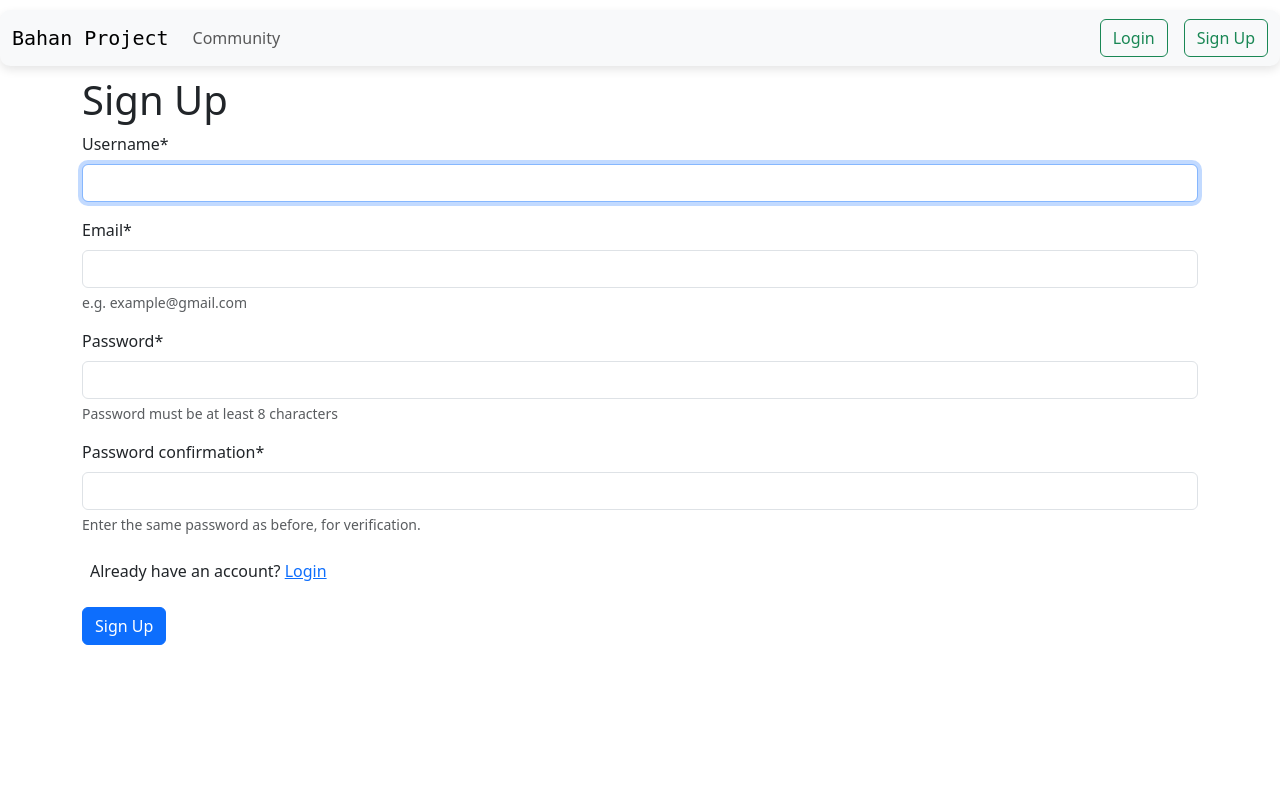
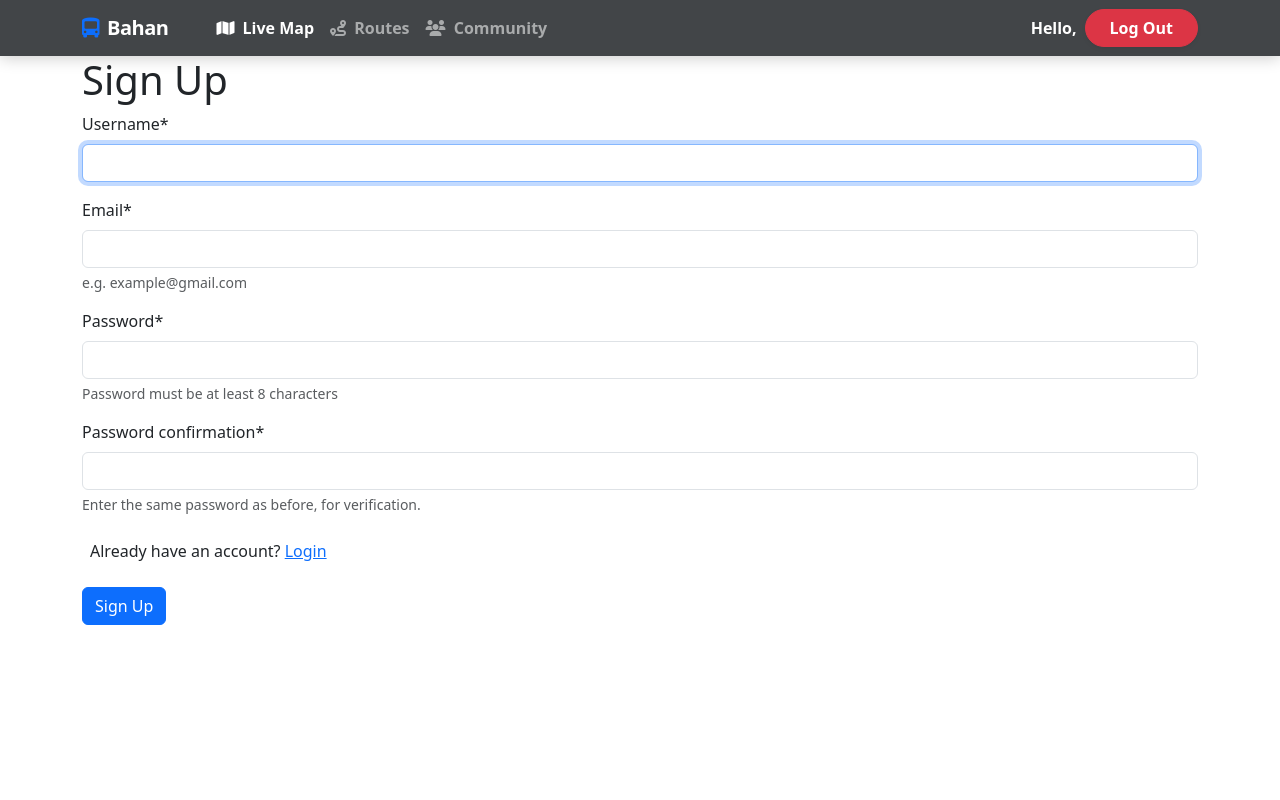
Before and after one commit to CodewithRijan/bahan_project, a Django app: page /sign_up/ in a window 1280 px wide. Run offline with Django 5.2, Linux system fonts and the light colour scheme; some libraries are stand-ins or nearby versions.

Commit message:
Made home UI better

```diff
--- a/crowdsource_app/static/crowdsource_app/base.css
+++ b/crowdsource_app/static/crowdsource_app/base.css
@@ -1,24 +1,113 @@
-
-.navbar-container {
-    background-color: #F8F9FA;
-    border-radius: 10px;
-    padding: 10px;
-    text-align: center;
-    margin: 10px auto;
-    box-shadow: 0 4px 10px rgba(0,0,0,0.1);
+body, html {
+    margin: 0;
+    padding: 0;
+    height: 100%;
+    overflow: hidden; /* Prevent scrolling */
+    font-family: 'Segoe UI', Tahoma, Geneva, Verdana, sans-serif;
 }
 
-
+/* --- MAP STYLING --- */
 #map {
-    height: 80vh; /* Full screen height */
+    height: 100vh; /* Full viewport height */
     width: 100%;
-}
-.username-text {
-    color: black;
-    margin: auto;
-    font-family: monospace;
+    z-index: 1;
+    position: absolute;
+    top: 0;
+    left: 0;
 }
 
-.brand-text {
-    font-family: monospace,'Courier New', Courier ;
+/* --- NAVBAR STYLING --- */
+.navbar {
+    background: rgba(33, 37, 41, 0.85); /* Dark semi-transparent */
+    backdrop-filter: blur(10px); /* Glassmorphism effect */
+    box-shadow: 0 2px 15px rgba(0,0,0,0.2);
+    z-index: 1001; /* Above the map */
+    padding: 1rem 0;
 }
+
+.navbar-brand {
+    font-weight: 800;
+    letter-spacing: -0.5px;
+    font-size: 1.5rem;
+}
+
+/* --- WAZE-STYLE FLOATING CARD --- */
+.floating-action-card {
+    position: absolute;
+    bottom: 40px;
+    left: 50%;
+    transform: translateX(-50%);
+    z-index: 1000; /* Above the map */
+    width: 90%;
+    max-width: 500px;
+    background: rgba(255, 255, 255, 0.95);
+    backdrop-filter: blur(10px);
+    border-radius: 20px;
+    padding: 15px 25px;
+    box-shadow: 0 8px 32px rgba(0,0,0,0.15);
+    display: flex;
+    justify-content: space-between;
+    align-items: center;
+    border: 1px solid rgba(255,255,255,0.5);
+    transition: all 0.3s ease;
+}
+
+/* Hover effect for the card itself */
+.floating-action-card:hover {
+    transform: translateX(-50%) translateY(-5px);
+    box-shadow: 0 12px 40px rgba(0,0,0,0.2);
+}
+
+.action-btn {
+    text-align: center;
+    color: #495057;
+    text-decoration: none;
+    transition: all 0.2s ease;
+    border: none;
+    background: none;
+    flex: 1;
+    cursor: pointer;
+}
+
+.action-btn:hover {
+    color: #0d6efd;
+}
+
+.action-btn:active {
+    transform: scale(0.95);
+}
+
+.action-icon {
+    display: flex;
+    align-items: center;
+    justify-content: center;
+    font-size: 1.4rem;
+    margin-bottom: 8px;
+    width: 56px;
+    height: 56px;
+    border-radius: 50%;
+    margin: 0 auto 8px auto;
+    transition: all 0.3s cubic-bezier(0.175, 0.885, 0.32, 1.275);
+}
+
+/* Icon Animations on Hover */
+.action-btn:hover .action-icon {
+    transform: scale(1.1);
+}
+
+/* Color code the icons */
+.icon-traffic { color: #dc3545; background: #ffe6e6; } /* Red */
+.icon-checking { color: #0d6efd; background: #e6f0ff; } /* Blue */
+.icon-bus { color: #198754; background: #e6f8ed; } /* Green */
+
+.action-label {
+    font-size: 0.75rem;
+    font-weight: 700;
+    text-transform: uppercase;
+    letter-spacing: 0.5px;
+}
+
+/* Fix for Leaflet controls overlapping navbar */
+.leaflet-top {
+    top: 80px; /* Push zoom controls down below navbar */
+}
--- a/crowdsource_app/templates/crowdsource_app/base.html
+++ b/crowdsource_app/templates/crowdsource_app/base.html
@@ -1,5 +1,6 @@
 <!DOCTYPE html>
 <html lang="en">
+
 <head>
     <meta charset="UTF-8">
     <meta name="viewport" content="width=device-width, initial-scale=1.0">
@@ -13,58 +14,61 @@
     <link rel="stylesheet" href="{% static 'crowdsource_app/stop.css' %}">
     <link rel="stylesheet" href="{% static 'crowdsource_app/base.css' %}">
 
-        <link href="https://cdn.jsdelivr.net/npm/bootstrap@5.3.8/dist/css/bootstrap.min.css"
-              rel="stylesheet"
-              integrity="sha384-sRIl4kxILFvY47J16cr9ZwB07vP4J8+LH7qKQnuqkuIAvNWLzeN8tE5YBujZqJLB"
-              crossorigin="anonymous">
+    <link href="https://cdn.jsdelivr.net/npm/bootstrap@5.3.8/dist/css/bootstrap.min.css" rel="stylesheet"
+        integrity="sha384-sRIl4kxILFvY47J16cr9ZwB07vP4J8+LH7qKQnuqkuIAvNWLzeN8tE5YBujZqJLB" crossorigin="anonymous">
     <!-- 1. Include Leaflet's CSS file -->
-        <link rel="stylesheet"
-              href="https://unpkg.com/leaflet@1.9.4/dist/leaflet.css"
-              integrity="sha256-p4NxAoJBhIIN+hmNHrzRCf9tD/miZyoHS5obTRR9BMY="
-              crossorigin="" />
+    <link rel="stylesheet" href="https://unpkg.com/leaflet@1.9.4/dist/leaflet.css"
+        integrity="sha256-p4NxAoJBhIIN+hmNHrzRCf9tD/miZyoHS5obTRR9BMY=" crossorigin="" />
     <!-- 2. Include Leaflet's JavaScript file -->
     <script src="https://unpkg.com/leaflet@1.9.4/dist/leaflet.js"
-                integrity="sha256-20nQCchB9co0qIjJZRGuk2/Z9VM+kNiyxNV1lvTlZBo="
-                crossorigin=""></script>
+        integrity="sha256-20nQCchB9co0qIjJZRGuk2/Z9VM+kNiyxNV1lvTlZBo=" crossorigin=""></script>
     <script src="https://cdn.jsdelivr.net/npm/bootstrap@5.3.8/dist/js/bootstrap.bundle.min.js"
         integrity="sha384-FKyoEForCGlyvwx9Hj09JcYn3nv7wiPVlz7YYwJrWVcXK/BmnVDxM+D2scQbITxI"
         crossorigin="anonymous"></script>
     <link rel="stylesheet" href="https://cdnjs.cloudflare.com/ajax/libs/font-awesome/6.4.0/css/all.min.css">
 
 </head>
+
 <body>
-        <nav class="navbar navbar-expand-md navbar-container">
-            <div class="container-fluid ">
-                <a href="{% url 'crowdsource_app:home' %}" class="brand-text navbar-brand">Bahan Project</a>
-                <button class="navbar-toggler"
-                        type="button"
-                        data-bs-toggle="collapse"
-                        data-bs-target="#navbarText"
-                        aria-controls="navbarText"
-                        aria-expanded="false"
-                        aria-label="Toggle navigation">
+    <nav class="navbar navbar-expand-lg navbar-dark">
+        <div class="container">
+            <a class="navbar-brand" href="{% url 'crowdsource_app:home' %}">
+                <i class="fas fa-bus-alt me-2 text-primary"></i>Bahan
+            </a>
+
+            <button class="navbar-toggler border-0" type="button" data-bs-toggle="collapse" data-bs-target="#navbarNav">
                 <span class="navbar-toggler-icon"></span>
             </button>
-                <div class="collapse navbar-collapse" id="navbarText">
-                    <ul class="navbar-nav me-auto mb-2 mb-lg-0">
+
+            <div class="collapse navbar-collapse" id="navbarNav">
+                <ul class="navbar-nav me-auto ms-lg-4">
                     <li class="nav-item">
-                            <a href="{% url 'crowdsource_app:community' %}" class="nav-link">Community</a>
+                        <a class="nav-link active fw-semibold" href="{% url 'crowdsource_app:home' %}"><i
+                                class="fas fa-map me-1"></i> Live Map</a>
+                    </li>
+                    <li class="nav-item">
+                        <a class="nav-link fw-semibold" href="{% url 'crowdsource_app:home' %}"><i
+                                class="fas fa-route me-1"></i> Routes</a>
+                    </li>
+                    <li class="nav-item">
+                        <a class="nav-link fw-semibold" href="{% url 'crowdsource_app:community' %}"><i
+                                class="fas fa-users me-1"></i> Community</a>
                     </li>
                 </ul>
-                    <div class="d-flex align-items-center gap-2">
+
+                <!-- Auth Buttons (Static for Prototype) -->
+                <div class="d-flex align-items-center gap-2 mt-3 mt-lg-0">
                     {% if user.is_authenticated %}
-                            <p class="navbar-text username-text">Logged in as {{ user.username }} |</p>
+                    <a href="/login/" class="btn btn-link text-white text-decoration-none fw-semibold">Log In</a>
+                    <a href="{% url 'accounts:signup' %}"
+                        class="btn btn-primary rounded-pill px-4 fw-bold shadow-sm">Sign Up</a>
+                    {% else %}
+                    <p class="text-white fw-semibold mb-0">Hello, {{user.username}}</p>
                     <form action="/logout/" method="post">
                         {% csrf_token %}
-                                <button class="btn btn-outline-danger btn-md" type="submit">Logout</button>
+                        <button type="submit" class="btn btn-danger rounded-pill px-4 fw-bold shadow-sm">Log
+                            Out</button>
                     </form>
-                        {% else %}
-                            <button class="btn btn-outline-success btn-md mx-2">
-                                <a href="/login/" class="nav-link">Login</a>
-                            </button>
-                            <button class="btn btn-outline-success btn-md">
-                                <a href="{% url 'accounts:signup' %}" class="nav-link">Sign Up</a>
-                            </button>
                     {% endif %}
                 </div>
             </div>
@@ -74,4 +78,5 @@
     {% endblock content %}
     {% block extrascripts %}{% endblock %}
 </body>
+
 </html>
```
Also changed, not shown: crowdsource_app/templates/crowdsource_app/home.html (+90 -18 lines). Lines whose indentation alone changed are shown as unchanged.
